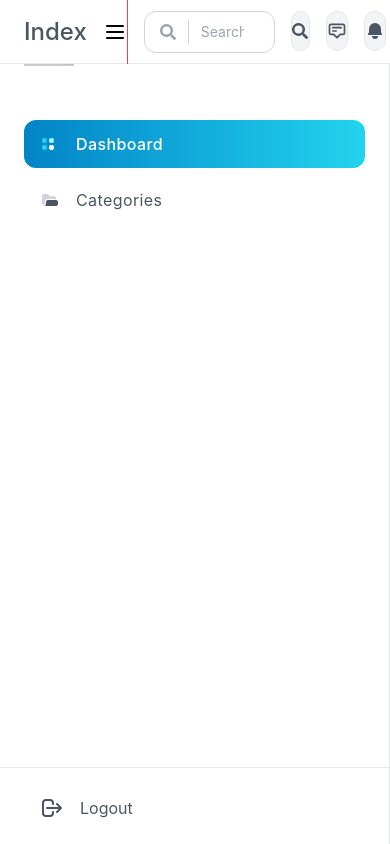
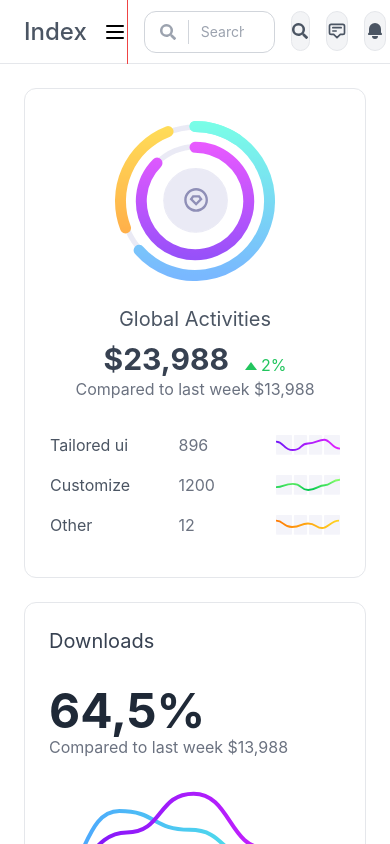
Before and after one commit to j3rr7/nextjs-hotel-project, a Next.js app: page /dashboard in a window 390 px wide. Shown: the top 844 px of the page. Built offline with nearby package versions, Linux system fonts and the light colour scheme.

Commit message:
update :)

```diff
--- a/components/Home.js
+++ b/components/Home.js
@@ -11,7 +11,7 @@ export function DashboardWrapper({children, PageProp}) {
 }
 
 export default function Home({children}) {
-  const [isMenuHidden, setMenuHidden] = useState(false);
+  const [isMenuHidden, setMenuHidden] = useState(true);
 
   const toggleMenu = () => {
     setMenuHidden(!isMenuHidden);
--- a/components/Navbar.js
+++ b/components/Navbar.js
@@ -5,13 +5,13 @@ import Image from "next/image"
 const ItemWrapper = ({children, condition, prop}) => {
   return condition ? (
     <Link {...prop}>
-      <a className="relative px-4 py-3 flex items-center space-x-4 rounded-xl text-white bg-gradient-to-r from-sky-600 to-cyan-400">
+      <a className="px-4 py-3 flex items-center space-x-4 rounded-md text-white bg-gradient-to-r from-sky-600 to-cyan-400">
         {children}
       </a>
     </Link>
   ) : (
     <Link {...prop}>
-      <a className="px-4 py-3 flex items-center space-x-4 rounded-md text-gray-600 group">
+      <a className="px-4 py-3 flex items-center space-x-4 text-gray-600 group border-2 border-transparent group-hover:rounded-md hover:border-2 hover:border-gradient transition-all duration-300 ease-in-out">
         {children}
       </a>
     </Link>
@@ -23,7 +23,7 @@ export default function Navbar({ isMenuHidden }) {
 
   return (
     <aside
-      className={ (isMenuHidden ? "ml-[-100%] " : " ") + "fixed z-10 top-0 pb-3 px-6 w-full flex flex-col justify-between h-screen border-r bg-white transition duration-300 md:w-4/12 lg:ml-0 lg:w-[25%] xl:w-[20%] 2xl:w-[15%]" }>
+      className={ (isMenuHidden ? "ml-[-100%] " : " ") + "fixed z-10 top-0 pb-3 px-6 w-full flex flex-col justify-between h-screen border-r bg-white transition-all translate-x-0 duration-700 md:w-4/12 lg:ml-0 lg:w-[25%] xl:w-[20%] 2xl:w-[15%]" }>
       <div>
         <div className="-mx-6 px-6 py-4">
           <Link href="/" title="home">
@@ -57,12 +57,12 @@ export default function Navbar({ isMenuHidden }) {
                   className="fill-current group-hover:text-sky-300"
                 />
               </svg>
-              <span className="-mr-1 font-medium">Dashboard</span>
+              <span className="-mr-1 font-medium group">Dashboard</span>
             </ItemWrapper>
           </li>
           <li>
             <ItemWrapper condition={router.pathname === "/dashboard/categories"}
-                         prop={{href: "/dashboard/categories"}}
+              prop={{href: "/dashboard/categories"}}
             >
               <svg
                 xmlns="http://www.w3.org/2000/svg"
@@ -81,7 +81,7 @@ export default function Navbar({ isMenuHidden }) {
                   d="M6 12a2 2 0 012-2h8a2 2 0 012 2v2a2 2 0 01-2 2H2h2a2 2 0 002-2v-2z"
                 />
               </svg>
-              <span className="group-hover:text-gray-700">Categories</span>
+              <span className="group-hover:text-sky-600">Categories</span>
             </ItemWrapper>
           </li>
         </ul>
@@ -89,7 +89,7 @@ export default function Navbar({ isMenuHidden }) {
       </div>
 
       <div className="px-6 -mx-6 pt-4 flex justify-between items-center border-t">
-        <button className="px-4 py-3 flex items-center space-x-4 rounded-md text-gray-600 group hover:text-red-500">
+        <button className="px-4 py-3 flex items-center w-full space-x-4 rounded-md text-gray-600 group border-2 border-transparent hover:text-red-500 hover:border-2 hover:rounded-md hover:border-red-500">
           <svg
             xmlns="http://www.w3.org/2000/svg"
             className="h-6 w-6"
@@ -104,7 +104,7 @@ export default function Navbar({ isMenuHidden }) {
               d="M17 16l4-4m0 0l-4-4m4 4H7m6 4v1a3 3 0 01-3 3H6a3 3 0 01-3-3V7a3 3 0 013-3h4a3 3 0 013 3v1"
             />
           </svg>
-          <span className="group-hover:text-red-500 hover:text-primary">Logout</span>
+          <span className="group-hover:text-red-500 hover:text-primary font-medium">Logout</span>
         </button>
       </div>
     </aside>
--- a/styles/globals.css
+++ b/styles/globals.css
@@ -15,6 +15,16 @@ body {
 }
 
 /* border */
+.hover\:rounded-md:hover {
+  border-radius: 0.375rem/* 6px */;
+}
+.hover\:border-gradient:hover{
+  border-image: linear-gradient(to right, #0284c7, #22d3ee) 1;
+}
+.hover\:text-gradient:hover{
+  background: -webkit-linear-gradient(to right, #0284c7, #22d3ee);
+  /* color: linear-gradient(to right, #0284c7, #22d3ee) 1; */
+}
 .border-1{
   border-width: 1px;
 }
```
